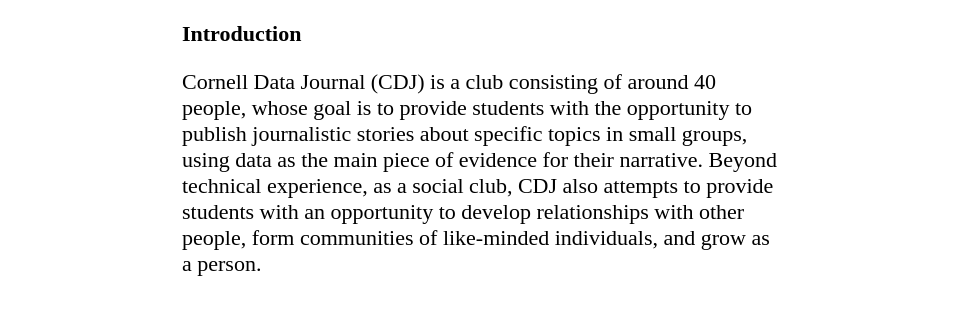
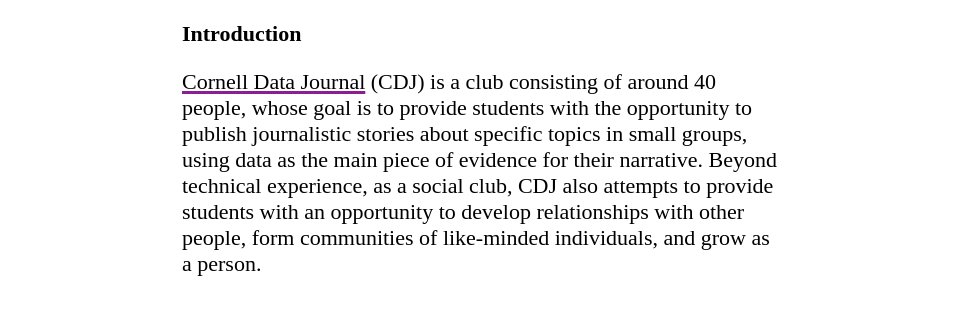
Before and after one commit to nikhilc52/cdj_networks, a plain HTML site: page index.html in a window 1280 px wide. Shown: the part 195-519 px from the top of the page, without its empty margins (158-1121 px from the left). Drawn offline with Linux system fonts and the light colour scheme; a web font is replaced by a local one.

Commit message:
Added README, metadata
Also changed location of VISUALS.md and updated link to CDJ website

```diff
--- a/index.html
+++ b/index.html
@@ -27,7 +27,7 @@
         <h3>Introduction</h3>
 
         <p>
-            Cornell Data Journal (CDJ) is a club consisting of around 40 people, whose goal is to provide students with
+            <a href="https://cornelldatajournal.org/">Cornell Data Journal</a> (CDJ) is a club consisting of around 40 people, whose goal is to provide students with
             the opportunity to publish journalistic stories about specific topics in small groups, using data as the
             main
             piece of evidence for their narrative. Beyond technical experience, as a social club, CDJ also attempts to
```
Also changed, not shown: website/meta.txt (added), 3 other files.
